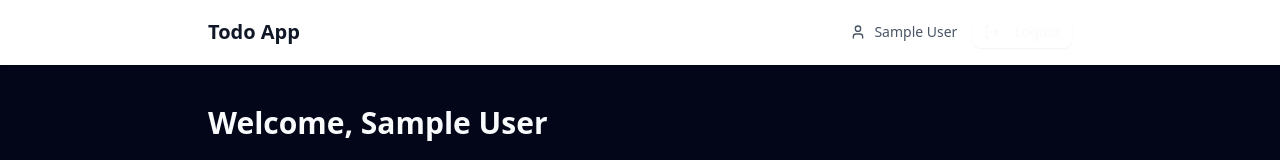
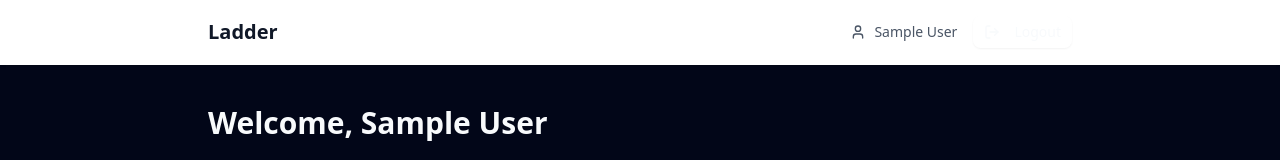
Before and after one commit to Kavirubc/ladder-tdg, a Next.js app: page /dashboard in a window 1280 px wide. Shown: the top 160 px of the page. Built offline with nearby package versions, Linux system fonts and the light colour scheme; no server answers; the database is empty; sample sign-in values are in the browser's storage.

Commit message:
fix: update Navbar title from "Todo App" to "Ladder"

```diff
--- a/src/components/Navbar.tsx
+++ b/src/components/Navbar.tsx
@@ -21,7 +21,7 @@
         <div className="flex justify-between items-center h-16">
           {/* Logo/Brand */}
           <div className="flex items-center space-x-2">
-            <h1 className="text-xl font-semibold text-gray-900">Todo App</h1>
+            <h1 className="text-xl font-semibold text-gray-900">Ladder</h1>
           </div>
 
           {/* User info and logout */}
```
